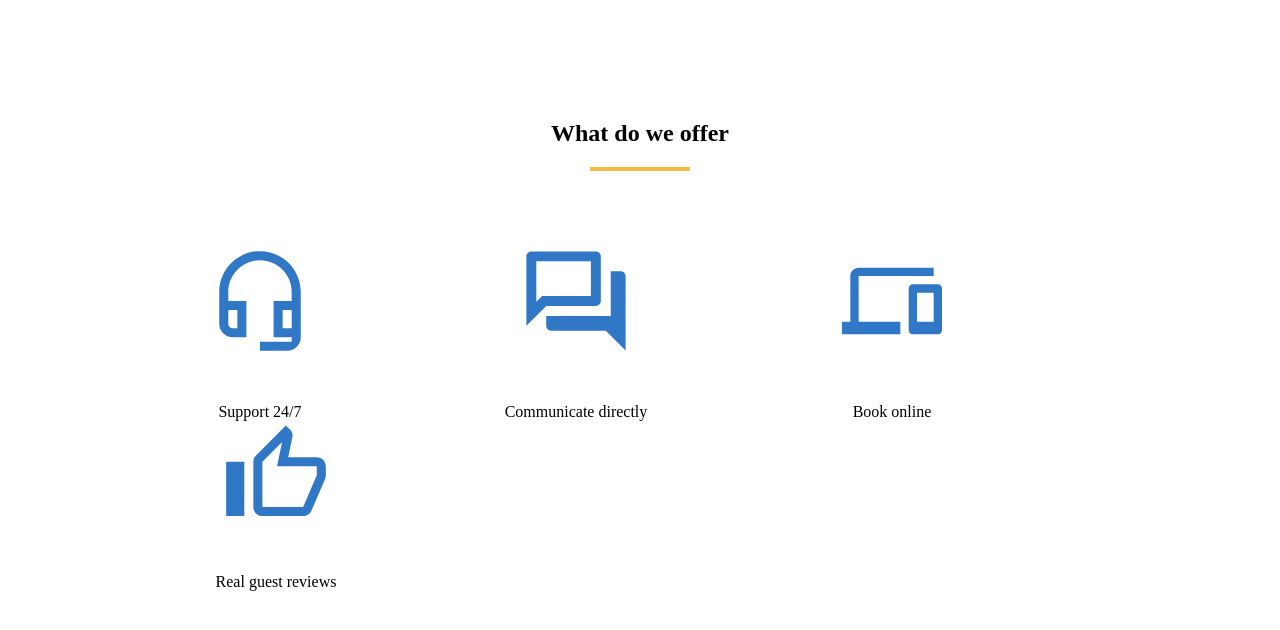
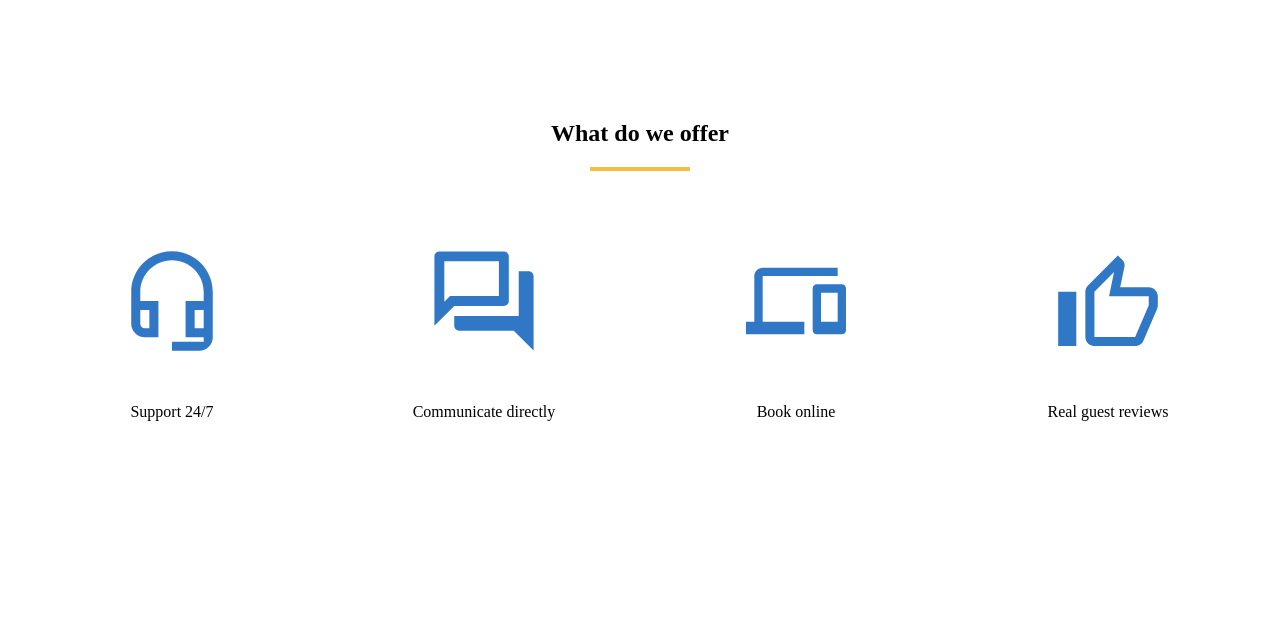
Before and after one commit to dxarch/if-html, a website: page index.html in a window 1280 px wide. Drawn offline with Linux system fonts and the light colour scheme.

Commit message:
change container display to flex

```diff
--- a/styles.css
+++ b/styles.css
@@ -13,7 +13,9 @@
 }
 
 .offer-items {
-    margin: 0 104px 120px 104px;
+    display: flex;
+    align-items: center;
+    justify-content: center;
 }
 
 .offer-item {
```
